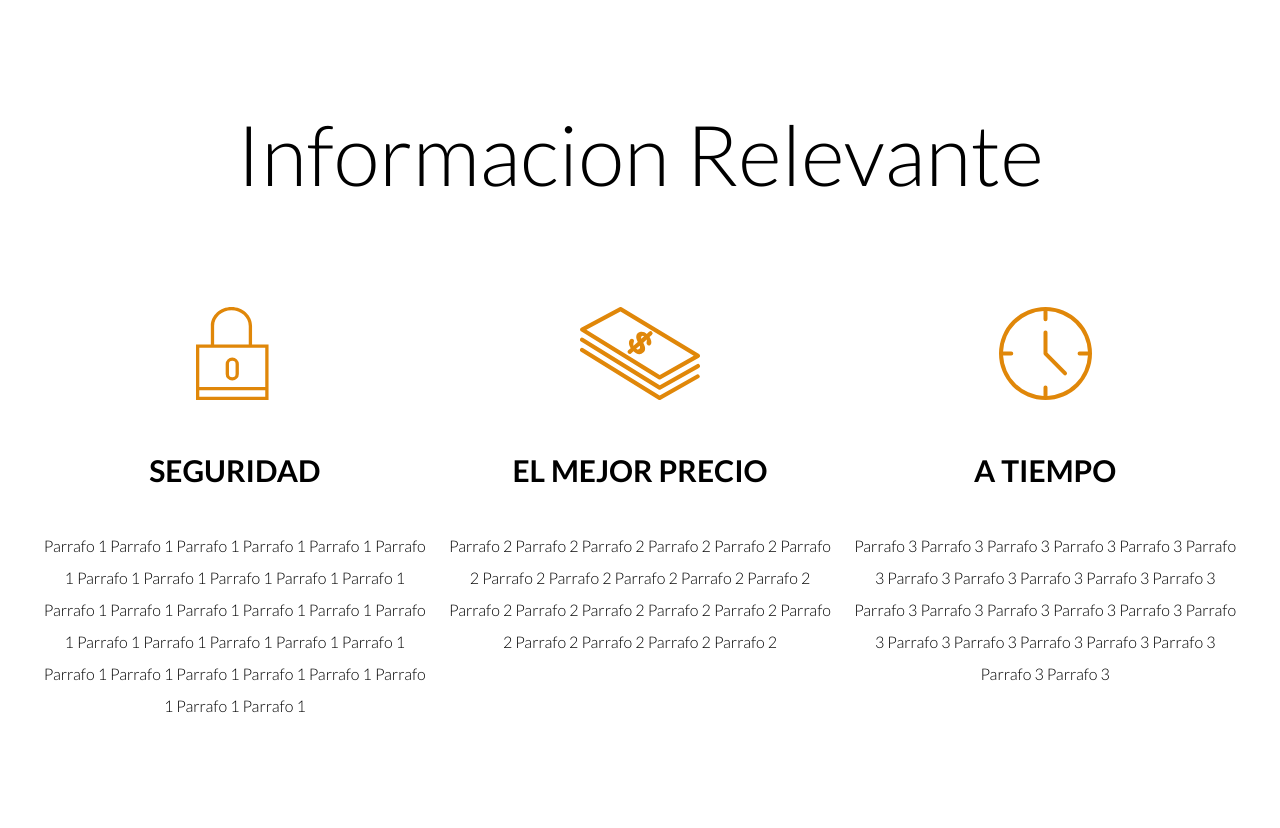
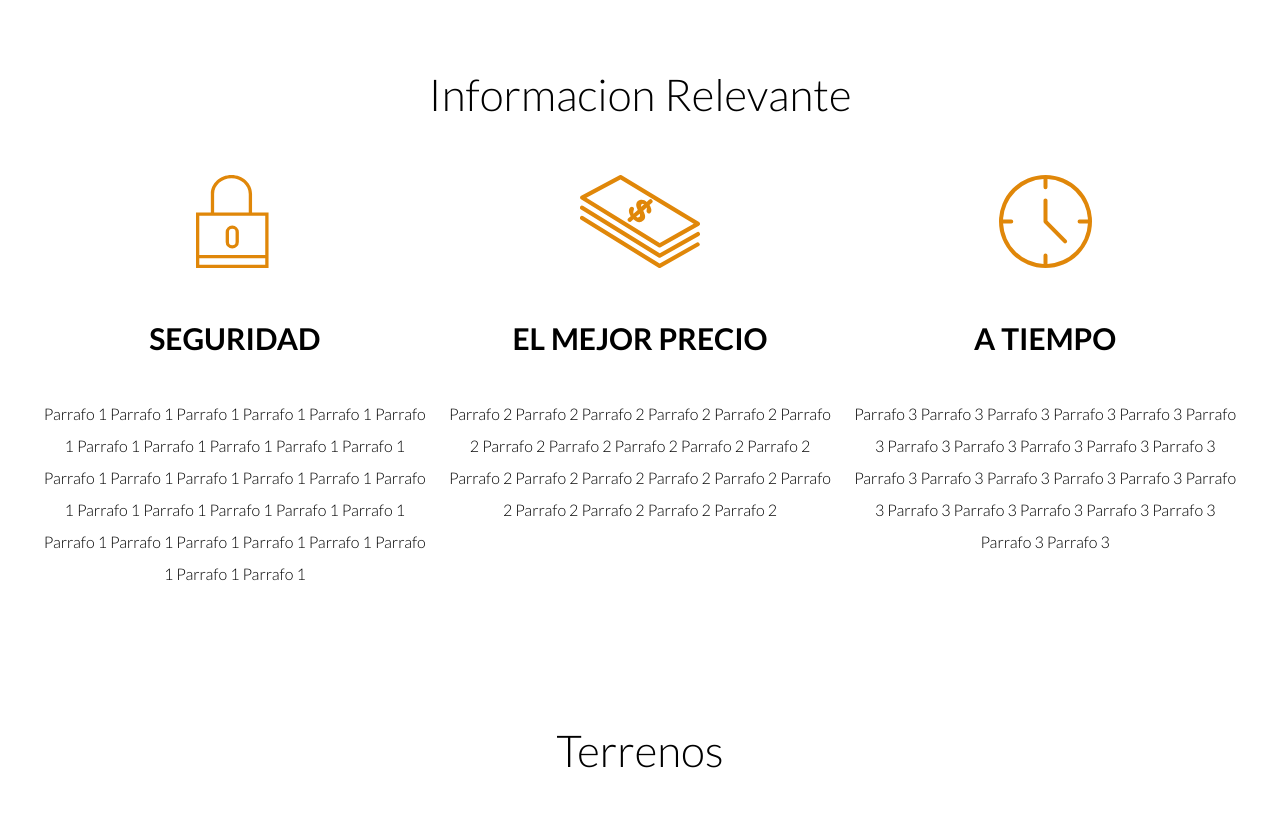
Before and after one commit to Cheleo7625/JLbienesraices, a plain HTML site: page index.html in a window 1280 px wide. Shown: the part 800-1628 px from the top of the page. Drawn offline with Linux system fonts and the light colour scheme.

Commit message:
Update style.css

```diff
--- a/css/style.css
+++ b/css/style.css
@@ -30,7 +30,7 @@ h1 {
 }
 
 h2 {
-    font-size: 8.4rem;
+    font-size: 4.4rem;
 }
 
 h3 {
```
